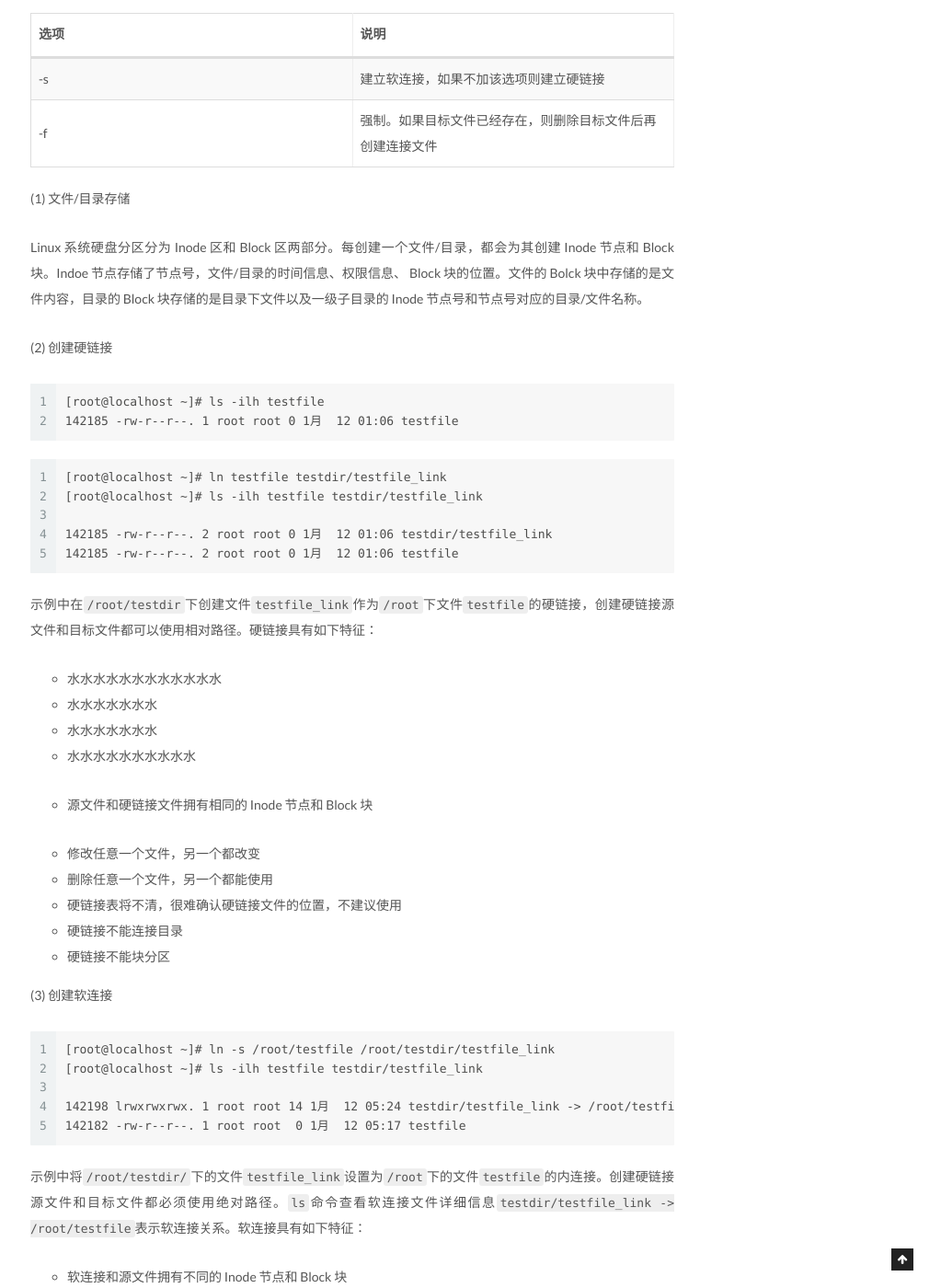
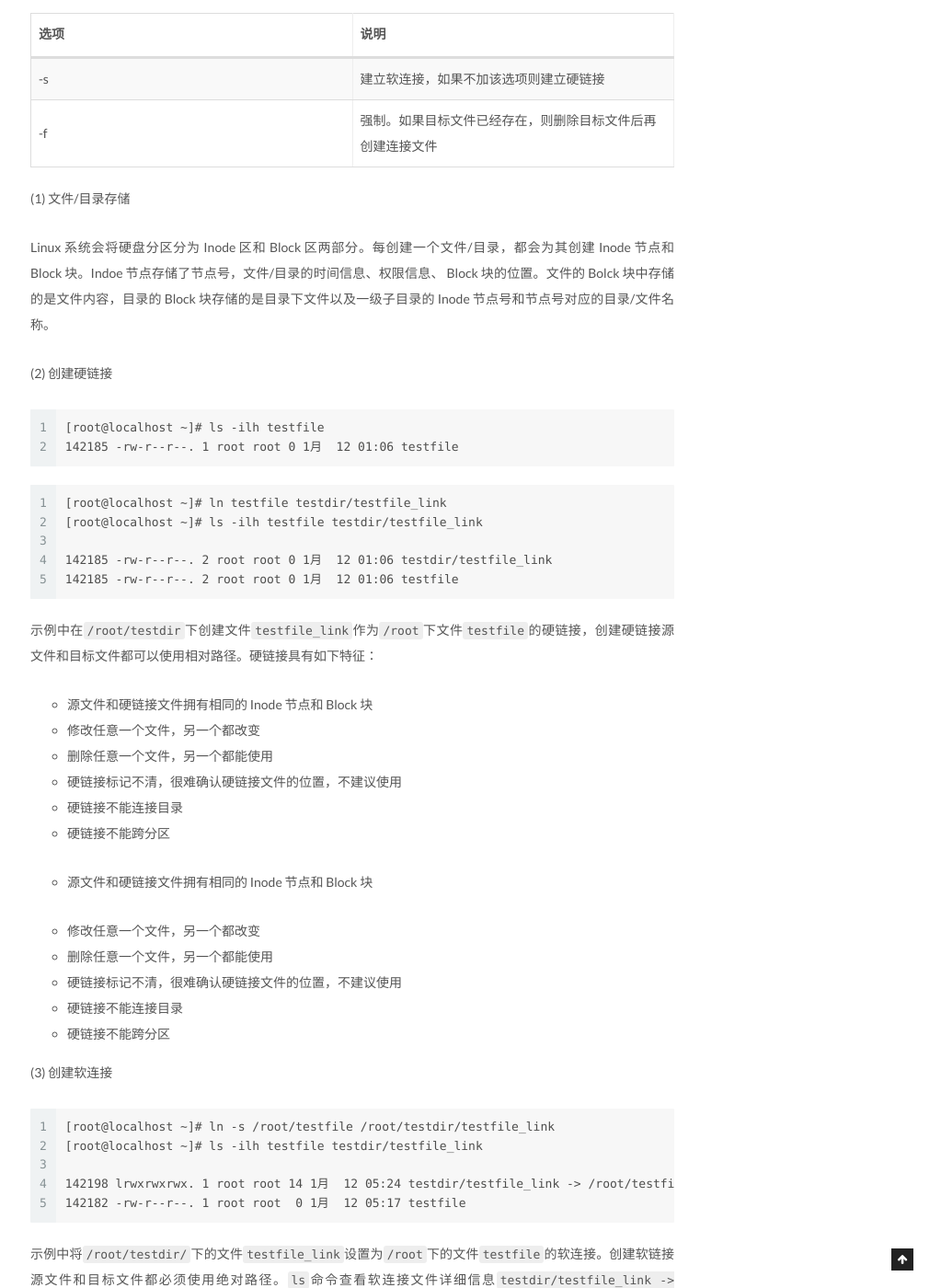
Before and after one commit to chuyibo/chuyibo.github.io, a Jekyll site: the page built from _posts/2021-01-07-Linux 基础命令(二).md, in a window 1280 px wide and 1400 px high, scrolled down 5728 px. Shown: the whole window at 92% size, without its empty margins (257-1280 px from the left). Built offline with Jekyll 4.4.1, drawn with Linux system fonts in a browser that asks for light colours; some of the changed text lies outside the part shown.

Commit message:
2021/01/12

````diff
--- a/_posts/2021-01-07-Linux 基础命令(二).md
+++ b/_posts/2021-01-07-Linux 基础命令(二).md
@@ -241,7 +241,7 @@ Change: 2021-01-11 09:13:36.372422917 +0800
 
 (1) 文件/目录存储
 
-Linux 系统硬盘分区分为 Inode 区和 Block 区两部分。每创建一个文件/目录，都会为其创建 Inode 节点和 Block 块。Indoe 节点存储了节点号，文件/目录的时间信息、权限信息、 Block 块的位置。文件的 Bolck 块中存储的是文件内容，目录的 Block 块存储的是目录下文件以及一级子目录的 Inode 节点号和节点号对应的目录/文件名称。
+Linux 系统会将硬盘分区分为 Inode 区和 Block 区两部分。每创建一个文件/目录，都会为其创建 Inode 节点和 Block 块。Indoe 节点存储了节点号，文件/目录的时间信息、权限信息、 Block 块的位置。文件的 Bolck 块中存储的是文件内容，目录的 Block 块存储的是目录下文件以及一级子目录的 Inode 节点号和节点号对应的目录/文件名称。
 
 (2) 创建硬链接
 
@@ -262,10 +262,12 @@ Linux 系统硬盘分区分为 Inode 区和 Block 区两部分。每创建一个
 
 
 
-- 水水水水水水水水水水水水
-- 水水水水水水水
-- 水水水水水水水
-- 水水水水水水水水水水
+- 源文件和硬链接文件拥有相同的 Inode 节点和 Block 块
+- 修改任意一个文件，另一个都改变
+- 删除任意一个文件，另一个都能使用
+- 硬链接标记不清，很难确认硬链接文件的位置，不建议使用
+- 硬链接不能连接目录
+- 硬链接不能跨分区
 
 
 
@@ -273,9 +275,9 @@ Linux 系统硬盘分区分为 Inode 区和 Block 区两部分。每创建一个
 
 - 修改任意一个文件，另一个都改变
 - 删除任意一个文件，另一个都能使用
-- 硬链接表将不清，很难确认硬链接文件的位置，不建议使用
+- 硬链接标记不清，很难确认硬链接文件的位置，不建议使用
 - 硬链接不能连接目录
-- 硬链接不能块分区
+- 硬链接不能跨分区
 
 
 
@@ -289,13 +291,13 @@ Linux 系统硬盘分区分为 Inode 区和 Block 区两部分。每创建一个
 142182 -rw-r--r--. 1 root root  0 1月  12 05:17 testfile
 ```
 
-示例中将`/root/testdir/`下的文件`testfile_link`设置为`/root`下的文件`testfile`的内连接。创建硬链接源文件和目标文件都必须使用绝对路径。`ls`命令查看软连接文件详细信息`testdir/testfile_link -> /root/testfile`表示软连接关系。软连接具有如下特征：
+示例中将`/root/testdir/`下的文件`testfile_link`设置为`/root`下的文件`testfile`的软连接。创建软链接源文件和目标文件都必须使用绝对路径。`ls`命令查看软连接文件详细信息`testdir/testfile_link -> /root/testfile`表示软连接关系。软连接具有如下特征：
 
 - 软连接和源文件拥有不同的 Inode 节点和 Block 块
 - 两个文件修改任意一个，另一个都改变
 - 删除软连接，源文件不受影响，删除源文件，软连接文件不能使用
 - 软连接没有实际数据，只保存源文件的 Inode 节点编号，无论源文件多大，软连接文件大小不变
-- 软连接文件对所有用户都是最大权限，但是由于没有实际数据，最总访问时需参考源文件权限
+- 软连接文件对所有用户都是最大权限，但是由于没有实际数据，最终访问时需参考源文件权限
 - 软连接可以连接目录
 - 软连接可以跨分区
 - 软连接特征明显，建议使用软连接
````
Also changed, not shown: other parts of _posts/2021-01-07-Linux 基础命令(二).md (+3 -3 lines).
